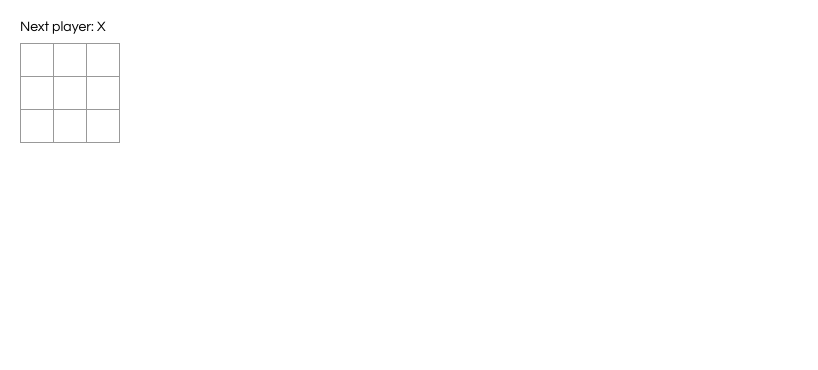
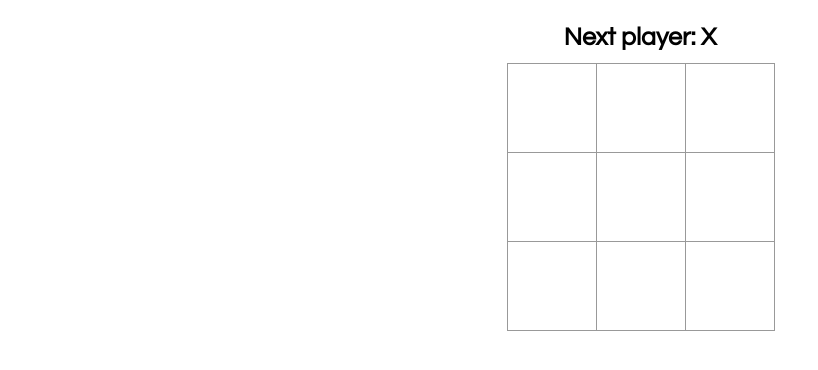
Before and after one commit to McCdama/tic-tac-toe-game, a React app: page / in a window 1280 px wide. Shown: the whole page, without its empty margins (0-818 px from the left). Built offline with nearby package versions, Linux system fonts and the light colour scheme.

Commit message:
Slightly Style update

```diff
--- a/src/index.css
+++ b/src/index.css
@@ -3,8 +3,7 @@ body {
     margin: 20px;
 }
 
-ol,
-ul {
+ol, ul {
     padding-left: 30px;
 }
 
@@ -16,36 +15,39 @@ ul {
 
 .status {
     margin-bottom: 10px;
+    font-size: 25px;
+    font-weight: bold;
+    line-height: 34px;
+    text-align: center;
 }
 
 .square {
     background: #fff;
     border: 1px solid #999;
     float: left;
-    font-size: 24px;
+    font-size: 50px;
     font-weight: bold;
     line-height: 34px;
-    height: 34px;
     margin-right: -1px;
     margin-top: -1px;
     padding: 0;
     text-align: center;
-    width: 34px;
+    height: 90px;
+    width: 90px;
+    min-width: 90px;
 }
 
 .square:focus {
-    outline: none;
+  outline: none;
 }
 
 .kbd-navigation .square:focus {
-    background: #ddd;
+  background: #ddd;
 }
 
 .game {
     display: flex;
-    flex-direction: row;
+    height: 100%;
+    align-items: center;
+    justify-content: center;
 }
-
-.game-info {
-    margin-left: 20px;
-}
--- a/src/index.js
+++ b/src/index.js
@@ -54,6 +54,7 @@ class Board extends React.Component {
         let status;
         if (winner) {
             status = 'Winner: ' + winner;
+            alert(status);
         } else {
             status = 'Next player: ' + (this.state.xIsNext ? 'X' : 'O');
         }
@@ -88,10 +89,6 @@ class Game extends React.Component {
                 <div className="game-board">
                     <Board />
                 </div>
-                <div className="game-info">
-                    <div>{/* status */}</div>
-                    <ol>{/* TODO */}</ol>
-                </div>
             </div>
         );
     }
```
